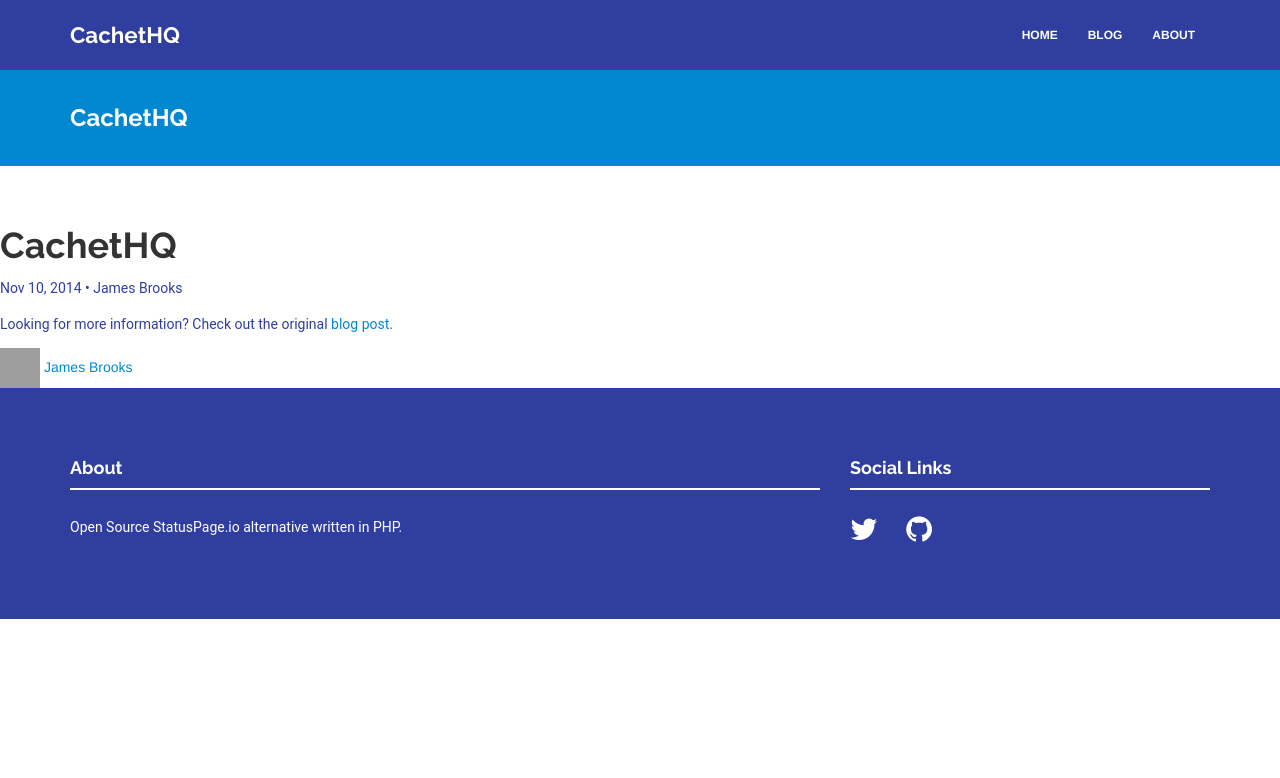
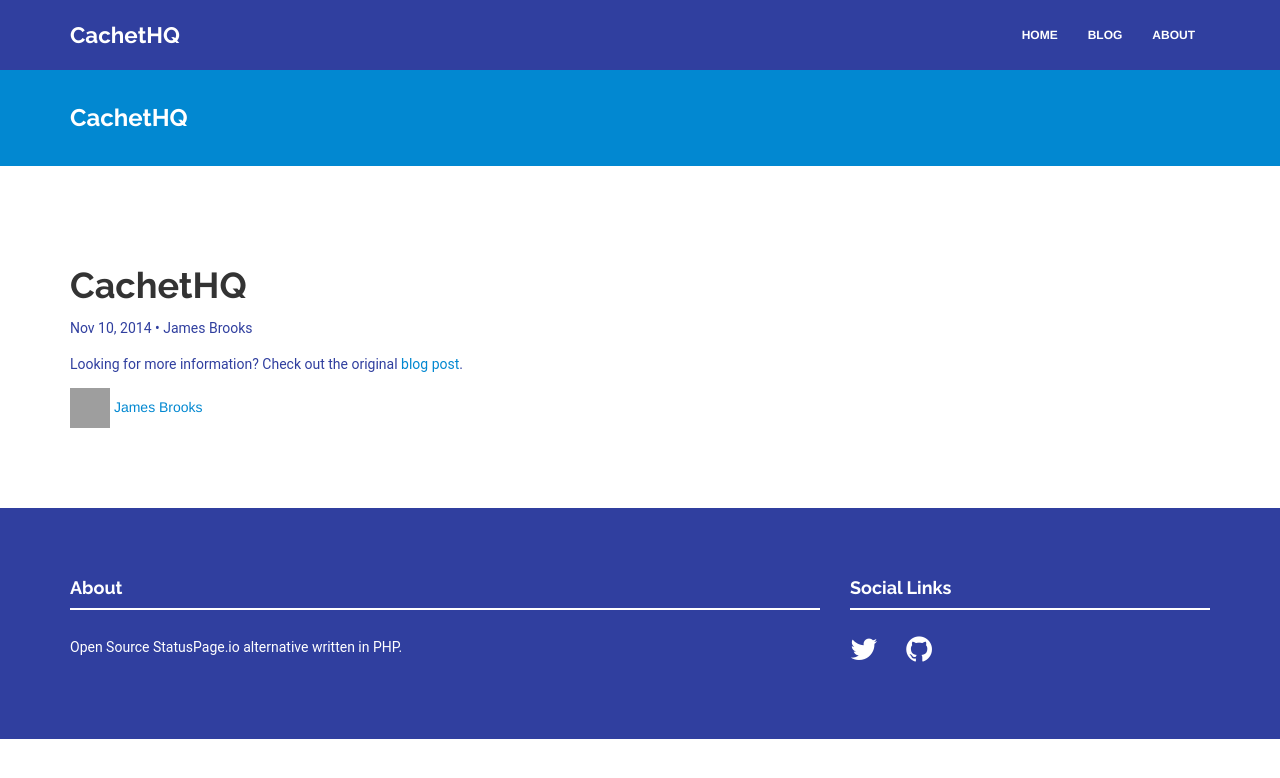
Before and after one commit to matthewjamesr/cachethq.io, a Jekyll site: the page built from _posts/2014-11-26-cachethq.markdown, in a window 1280 px wide. Shown: the top 778 px of the page. Built offline with Jekyll 4.4.1, drawn with Linux system fonts in a browser that asks for light colours; nearby versions of some CDN libraries; comment, search, counter and statistics services are not loaded; grey boxes are pictures that could not be loaded.

Commit message:
[Posts] Added container to post layout, was somehow missing

```diff
--- a/_layouts/post.html
+++ b/_layouts/post.html
@@ -6,6 +6,7 @@ comments: true
 {% include wrap.html %}
 
 {% assign author = site.authors[page.author] %}
+<div class="container mtb">
   <div class="post">
     <header class="post-header">
       <h1 class="post-title">{{ page.title }}</h1>
@@ -25,3 +26,4 @@ comments: true
       </div>
     </footer>
   </div>
+</div>
```
Lines whose indentation alone changed are shown as unchanged.
